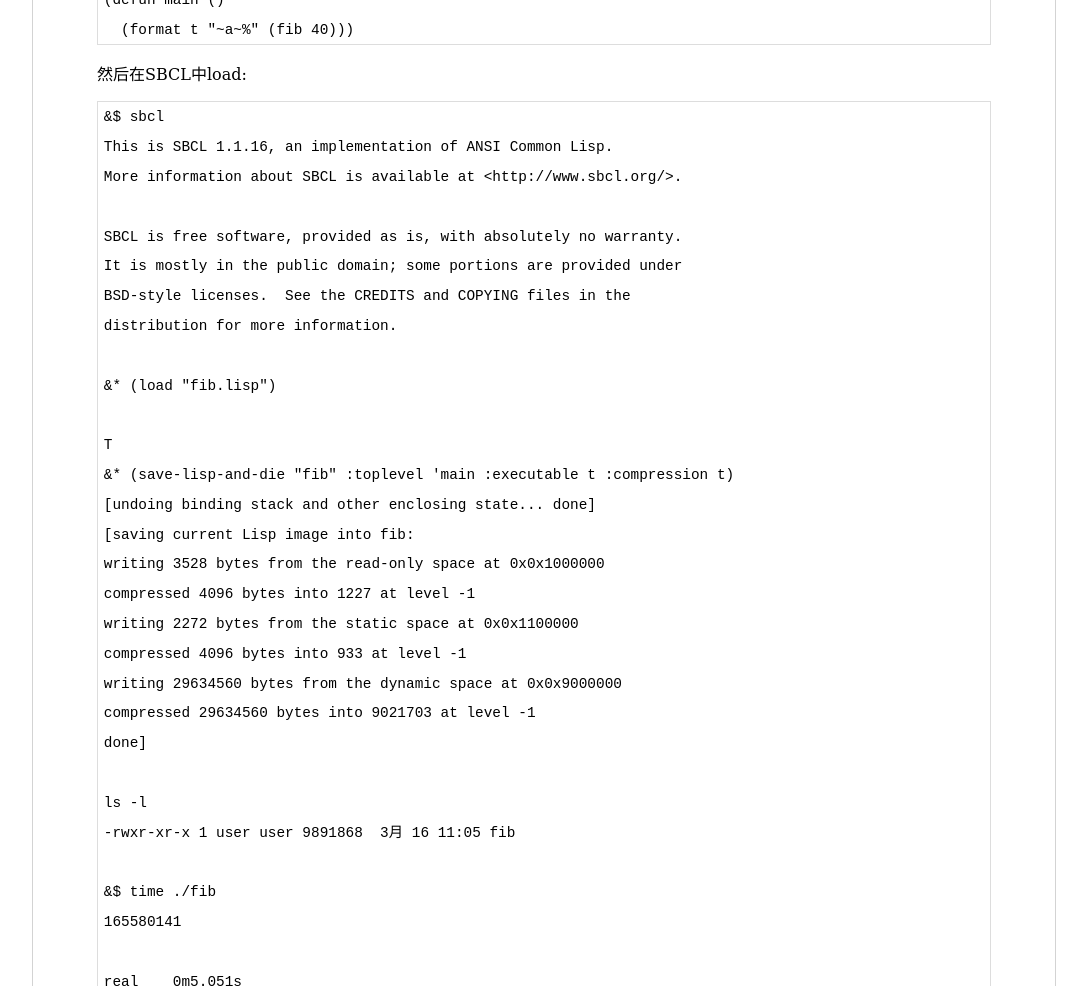
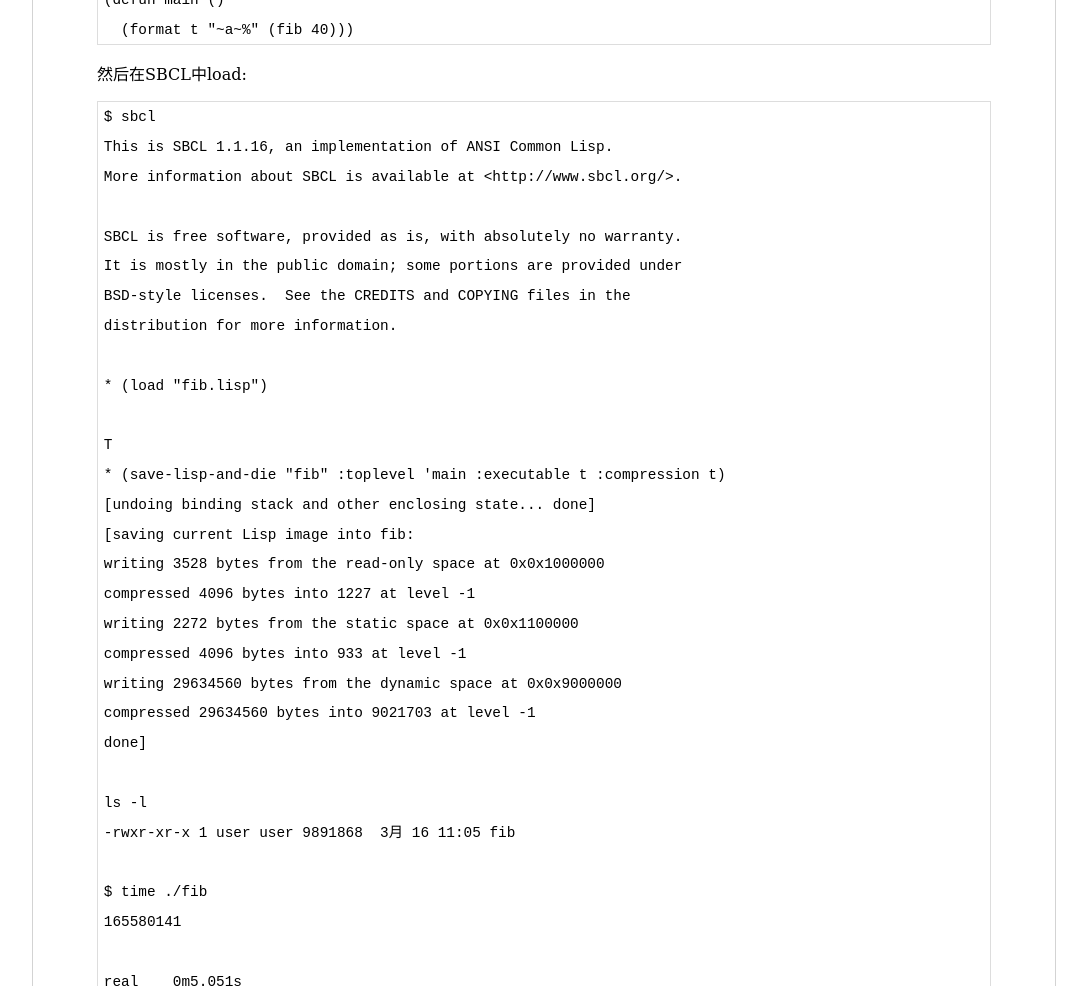
Before and after one commit to rhuichao/uternet.github.io, a Jekyll site: the page built from _posts/2014-03-16-sbcl-compile.md, in a window 1280 px wide. Shown: the part 854-1840 px from the top of the page, without its empty margins (96-1183 px from the left). Built offline with Jekyll 4.4.1, drawn with Linux system fonts in a browser that asks for light colours; some of the changed text lies outside the part shown.

Commit message:
new document posted

```diff
--- a/_posts/2014-03-16-sbcl-compile.md
+++ b/_posts/2014-03-16-sbcl-compile.md
@@ -28,7 +28,7 @@
 
 然后在SBCL中load:
 
-    &$ sbcl
+    $ sbcl
     This is SBCL 1.1.16, an implementation of ANSI Common Lisp.
     More information about SBCL is available at <http://www.sbcl.org/>.
 
@@ -37,10 +37,10 @@
     BSD-style licenses.  See the CREDITS and COPYING files in the
     distribution for more information.
 
-    &* (load "fib.lisp")
+    * (load "fib.lisp")
 
     T
-    &* (save-lisp-and-die "fib" :toplevel 'main :executable t :compression t)
+    * (save-lisp-and-die "fib" :toplevel 'main :executable t :compression t)
     [undoing binding stack and other enclosing state... done]
     [saving current Lisp image into fib:
     writing 3528 bytes from the read-only space at 0x0x1000000
@@ -54,7 +54,7 @@
     ls -l
     -rwxr-xr-x 1 user user 9891868  3月 16 11:05 fib
 
-    &$ time ./fib
+    $ time ./fib
     165580141
 
     real    0m5.051s
```
Also changed, not shown: 11 other files.
